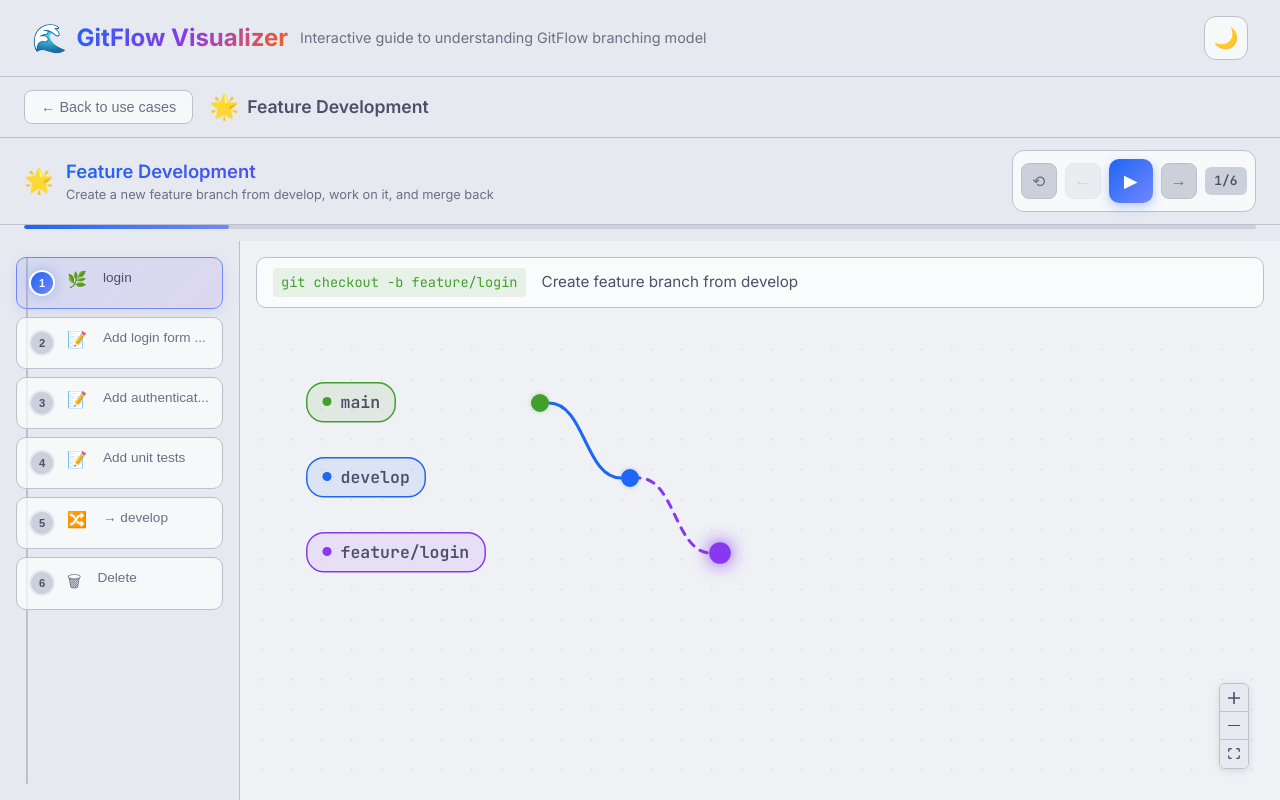
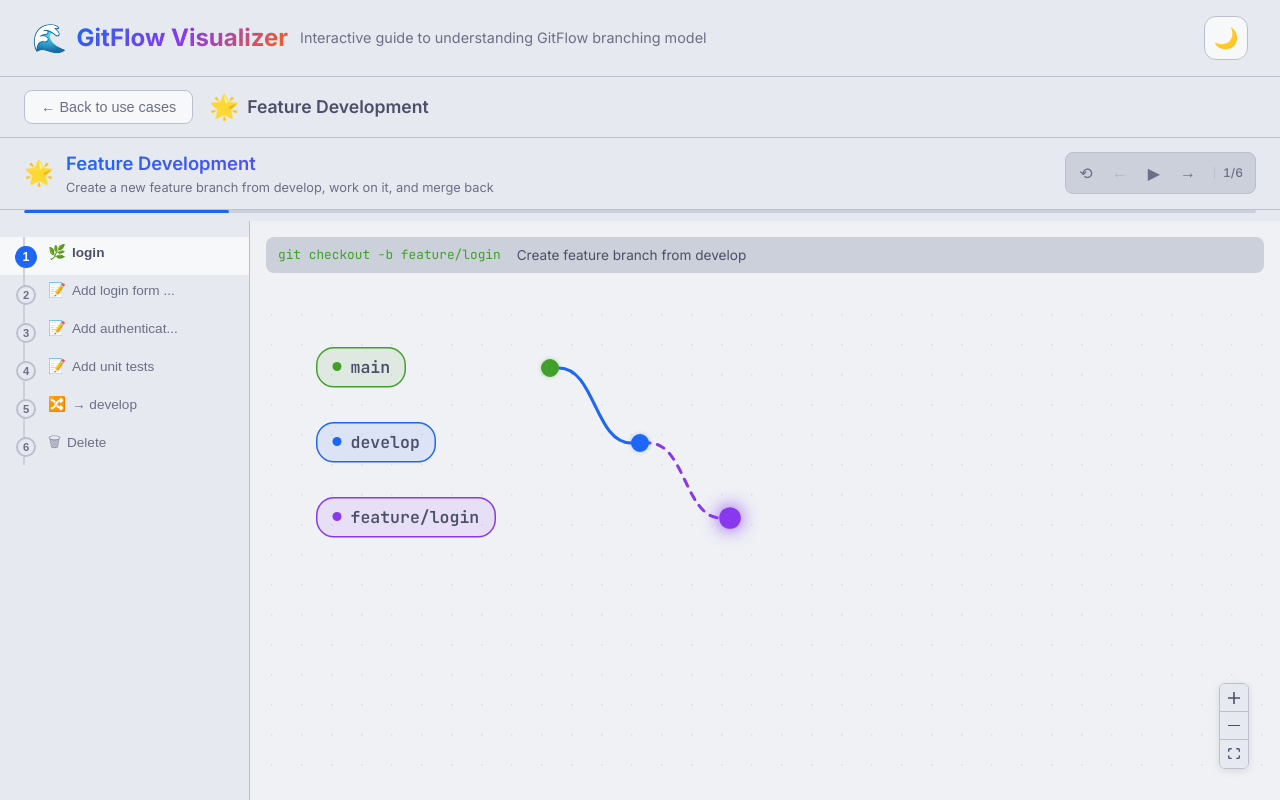
Before and after one commit to huy-nm/gitflow-visualization, a React (Vite) app: page / in a window 1280 px wide. Both pictures are taken after a click on the button 300 px from the left and 337 px from the top of the page. Built offline with nearby package versions, Linux system fonts and the light colour scheme.

Commit message:
style: Improve UseCasePanel UI with vertical stepper and unified controls

```diff
--- a/src/components/UseCasePanel.css
+++ b/src/components/UseCasePanel.css
@@ -42,27 +42,25 @@
   margin: 0;
 }
 
-/* Playback controls */
+/* Playback controls - Unified Toolbar Style */
 .playback-controls {
   display: flex;
   align-items: center;
-  gap: 0.5rem;
-  padding: 0.5rem;
-  background: var(--bg-card);
-  backdrop-filter: blur(12px);
-  -webkit-backdrop-filter: blur(12px);
+  gap: 2px;
+  background: var(--ctp-surface0);
+  padding: 4px;
+  border-radius: 8px;
   border: 1px solid var(--border-color);
-  border-radius: 12px;
 }
 
 .ctrl-btn {
-  width: 36px;
-  height: 36px;
-  border: 1px solid var(--border-color);
-  background: var(--ctp-surface0);
+  width: 32px;
+  height: 32px;
+  border: none;
+  background: transparent;
   color: var(--text-secondary);
   cursor: pointer;
-  border-radius: 8px;
+  border-radius: 6px;
   font-size: 1rem;
   display: flex;
   align-items: center;
@@ -71,10 +69,9 @@
 }
 
 .ctrl-btn:hover:not(:disabled) {
-  background: var(--ctp-surface1);
+  background: var(--bg-card);
   color: var(--text-primary);
-  border-color: var(--ctp-lavender);
-  transform: scale(1.05);
+  box-shadow: 0 2px 4px rgba(0,0,0,0.05);
 }
 
 .ctrl-btn:disabled {
@@ -82,45 +79,37 @@
   cursor: not-allowed;
 }
 
+/* Play button now equals other buttons in size but has accent color */
 .ctrl-btn.play {
-  width: 44px;
-  height: 44px;
-  background: linear-gradient(135deg, var(--ctp-blue), var(--ctp-lavender));
-  color: white;
-  border: none;
-  border-radius: 10px;
-  font-size: 1.1rem;
-  box-shadow: 0 4px 12px rgba(30, 102, 245, 0.3);
-}
-
-.ctrl-btn.play:hover {
-  transform: scale(1.08);
-  box-shadow: 0 6px 16px rgba(30, 102, 245, 0.4);
+  width: 32px;
+  height: 32px;
+  margin: 0;
+  /* Override specific styles if needed, but keep size equal */
 }
 
 .ctrl-btn.play.playing {
-  background: linear-gradient(135deg, var(--ctp-peach), var(--ctp-red));
-  box-shadow: 0 4px 12px rgba(254, 100, 11, 0.3);
+  color: var(--ctp-peach);
 }
 
 .step-counter {
-  font-size: 0.8rem;
-  font-weight: 600;
-  color: var(--text-primary);
-  padding: 0.25rem 0.6rem;
-  background: var(--ctp-surface0);
-  border-radius: 6px;
-  font-family: 'JetBrains Mono', monospace;
+  font-size: 0.75rem;
+  color: var(--text-secondary);
+  margin-left: 0.5rem;
+  padding: 0 0.5rem;
+  font-variant-numeric: tabular-nums;
+  font-weight: 500;
+  border-left: 1px solid var(--border-color);
+  line-height: 1;
 }
 
 /* Progress bar */
 .progress-bar-container {
-  padding: 0 1.5rem 0.75rem;
+  padding: 0 1.5rem 0.5rem;
   background: var(--bg-secondary);
 }
 
 .progress-bar {
-  height: 4px;
+  height: 3px;
   background: var(--ctp-surface0);
   border-radius: 2px;
   overflow: hidden;
@@ -128,7 +117,7 @@
 
 .progress-fill {
   height: 100%;
-  background: linear-gradient(90deg, var(--ctp-blue), var(--ctp-lavender));
+  background: var(--ctp-blue);
   border-radius: 2px;
   transition: width var(--transition-normal);
 }
@@ -140,9 +129,9 @@
   overflow: hidden;
 }
 
-/* Left: Steps panel */
+/* Left: Steps panel - Vertical Stepper Style */
 .steps-panel {
-  width: 240px;
+  width: 250px;
   flex-shrink: 0;
   display: flex;
   flex-direction: column;
@@ -150,34 +139,11 @@
   border-right: 1px solid var(--border-color);
 }
 
-.steps-header {
-  padding: 0.75rem 1rem;
-  font-size: 0.75rem;
-  font-weight: 600;
-  text-transform: uppercase;
-  letter-spacing: 0.5px;
-  color: var(--text-muted);
-  border-bottom: 1px solid var(--border-color);
-}
-
-/* Steps list with timeline */
+/* Steps list */
 .steps-list {
   flex: 1;
   overflow-y: auto;
-  padding: 1rem;
-  position: relative;
-}
-
-/* Timeline line */
-.steps-list::before {
-  content: '';
-  position: absolute;
-  left: 26px;
-  top: 1rem;
-  bottom: 1rem;
-  width: 2px;
-  background: var(--ctp-surface1);
-  border-radius: 1px;
+  padding: 1rem 0;
 }
 
 .step-item {
@@ -185,85 +151,112 @@
   align-items: flex-start;
   gap: 0.75rem;
   width: 100%;
-  padding: 0.75rem;
-  margin-bottom: 0.5rem;
-  background: var(--bg-card);
-  border: 1px solid var(--border-color);
-  border-radius: 10px;
+  padding: 0.5rem 1rem;
+  margin-bottom: 0;
+  background: transparent;
+  border: none;
   cursor: pointer;
   transition: all var(--transition-fast);
   text-align: left;
-  color: var(--text-secondary);
+  color: var(--text-muted);
   font-size: 0.85rem;
   position: relative;
-  z-index: 1;
 }
 
+/* Connecting vertical line */
+.step-item::before {
+  content: '';
+  position: absolute;
+  left: 23px; /* Center with number (1rem padding + 14px half-width of number) */
+  top: 0;
+  bottom: 0;
+  width: 2px;
+  background: var(--ctp-surface0);
+  z-index: 0;
+}
+
+/* Hide line top half for first item, bottom half for last item if desired,
+   but simpler to just have continuous line and cover with number */
+
 .step-item:hover {
-  background: var(--bg-card-hover);
-  border-color: var(--ctp-lavender);
-  color: var(--text-primary);
-  transform: translateX(2px);
+  background: var(--ctp-surface0);
 }
 
 .step-item.active {
-  background: linear-gradient(135deg, rgba(114, 135, 253, 0.15), rgba(136, 57, 239, 0.1));
-  border-color: var(--ctp-lavender);
-  color: var(--text-primary);
-  box-shadow: 0 4px 12px rgba(114, 135, 253, 0.15);
+  background: var(--bg-card);
 }
 
-.step-item.completed {
-  background: rgba(64, 160, 43, 0.08);
-  border-color: rgba(64, 160, 43, 0.3);
-  color: var(--ctp-green);
+.step-item:hover .step-content .step-label {
+  color: var(--text-primary);
+}
+
+.step-item.active .step-content .step-label {
+  color: var(--text-primary);
+  font-weight: 600;
+}
+
+.step-number {
+  width: 20px; /* Smaller, cleaner circles */
+  height: 20px;
+  border-radius: 50%;
+  background: var(--bg-secondary);
+  border: 2px solid var(--ctp-surface1);
+  display: flex;
+  align-items: center;
+  justify-content: center;
+  font-size: 0.7rem;
+  font-weight: 600;
+  flex-shrink: 0;
+  color: var(--text-secondary);
+  transition: all var(--transition-fast);
+  position: relative;
+  z-index: 1; /* Sit above the line */
+  margin-top: 2px; /* Visual alignment with text */
+}
+
+.step-item.active .step-number {
+  background: var(--ctp-blue);
+  border-color: var(--ctp-blue);
+  color: white;
+  transform: scale(1.1);
 }
 
 .step-item.completed .step-number {
   background: var(--ctp-green);
+  border-color: var(--ctp-green);
   color: white;
-  box-shadow: 0 2px 8px rgba(64, 160, 43, 0.3);
 }
 
-.step-number {
-  width: 26px;
-  height: 26px;
-  border-radius: 50%;
-  background: var(--ctp-surface0);
-  border: 2px solid var(--bg-secondary);
-  display: flex;
-  align-items: center;
-  justify-content: center;
-  font-size: 0.7rem;
-  font-weight: 700;
-  flex-shrink: 0;
-  color: var(--text-primary);
-  transition: all var(--transition-fast);
-}
-
-.step-item.active .step-number {
-  background: linear-gradient(135deg, var(--ctp-blue), var(--ctp-lavender));
-  color: white;
-  border-color: white;
-  box-shadow: 0 0 12px rgba(114, 135, 253, 0.5);
-}
+/* Color active line segments?
+   Requires more complex CSS matching or JS classes for 'past steps'.
+   For now, keeping line subtle grey. */
 
 .step-content {
   flex: 1;
   min-width: 0;
+  display: flex;
+  flex-direction: column;
+  gap: 2px;
+}
+
+.step-header {
+  display: flex;
+  align-items: center;
+  gap: 6px;
 }
 
 .step-action {
-  font-size: 1rem;
-  margin-right: 0.25rem;
+  font-size: 0.9rem;
+  line-height: 1;
 }
 
 .step-label {
-  display: block;
+  font-size: 0.85rem;
+  color: var(--text-secondary);
   white-space: nowrap;
   overflow: hidden;
   text-overflow: ellipsis;
-  font-weight: 500;
+  transition: color var(--transition-fast);
 }
 
 /* Right: Visualization panel */
@@ -280,37 +273,26 @@
   display: flex;
   align-items: center;
   gap: 1rem;
-  padding: 0.65rem 1rem;
-  background: var(--bg-card);
-  backdrop-filter: blur(8px);
-  -webkit-backdrop-filter: blur(8px);
-  border: 1px solid var(--border-color);
-  border-radius: 10px;
+  padding: 0.5rem 0.75rem;
+  background: var(--ctp-surface0);
+  border-radius: 8px;
   margin-bottom: 1rem;
 }
 
 .git-command {
   font-family: 'JetBrains Mono', monospace;
-  font-size: 0.85rem;
+  font-size: 0.8rem;
   color: var(--ctp-green);
   flex-shrink: 0;
-  padding: 0.25rem 0.5rem;
-  background: rgba(64, 160, 43, 0.1);
-  border-radius: 4px;
 }
 
 .step-description {
   flex: 1;
-  font-size: 0.95rem;
+  font-size: 0.85rem;
   color: var(--text-primary);
   white-space: nowrap;
   overflow: hidden;
   text-overflow: ellipsis;
-}
-
-/* Dark mode git command */
-[data-theme="dark"] .git-command {
-  background: rgba(166, 227, 161, 0.1);
 }
 
 /* Override GitFlowVisualizer styles */
--- a/src/components/UseCasePanel.jsx
+++ b/src/components/UseCasePanel.jsx
@@ -65,9 +65,13 @@ function UseCasePanel({ useCase, currentStep, isPlaying, onPlayPause, onStepChan
                 className={`step-item ${index === currentStep ? 'active' : ''} ${index < currentStep ? 'completed' : ''}`}
                 onClick={() => onStepChange(index)}
               >
-                <span className="step-number">{index + 1}</span>
-                <span className="step-action">{getActionIcon(step.action)}</span>
-                <span className="step-label">{getShortLabel(step)}</span>
+                <div className="step-number">{index + 1}</div>
+                <div className="step-content">
+                  <div className="step-header">
+                    <span className="step-action">{getActionIcon(step.action)}</span>
+                    <span className="step-label">{getShortLabel(step)}</span>
+                  </div>
+                </div>
               </button>
             ))}
           </div>
```
Also changed, not shown: 1 other file (tests, documents, lock files or other folders).
